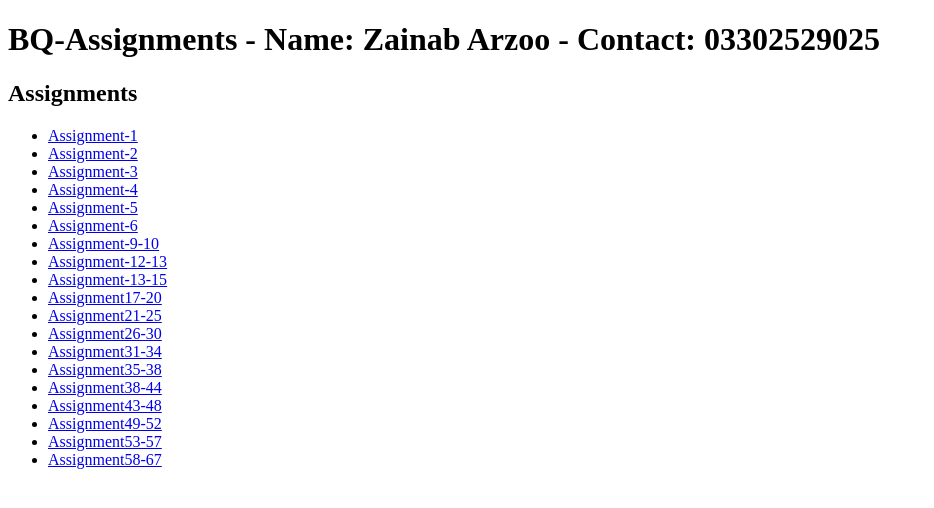
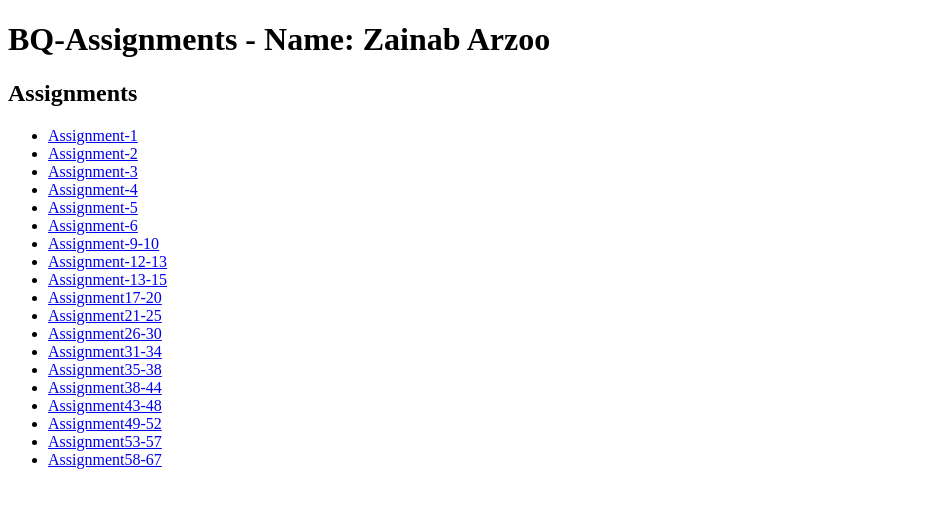
Before and after one commit to ZainabArzoo/Book-Assignment, a plain HTML site: page index.html in a window 1280 px wide. Shown: the whole page, without its empty margins (0-934 px from the left). Drawn offline with Linux system fonts and the light colour scheme.

Commit message:
Update index.html

```diff
--- a/index.html
+++ b/index.html
@@ -7,7 +7,7 @@
     <title>Document</title>
 </head>
 <body>
-    <h1>BQ-Assignments - Name: Zainab Arzoo - Contact: 03302529025</h1>
+    <h1>BQ-Assignments - Name: Zainab Arzoo</h1>
 
     <h2>Assignments</h2>
     <ul>
```
